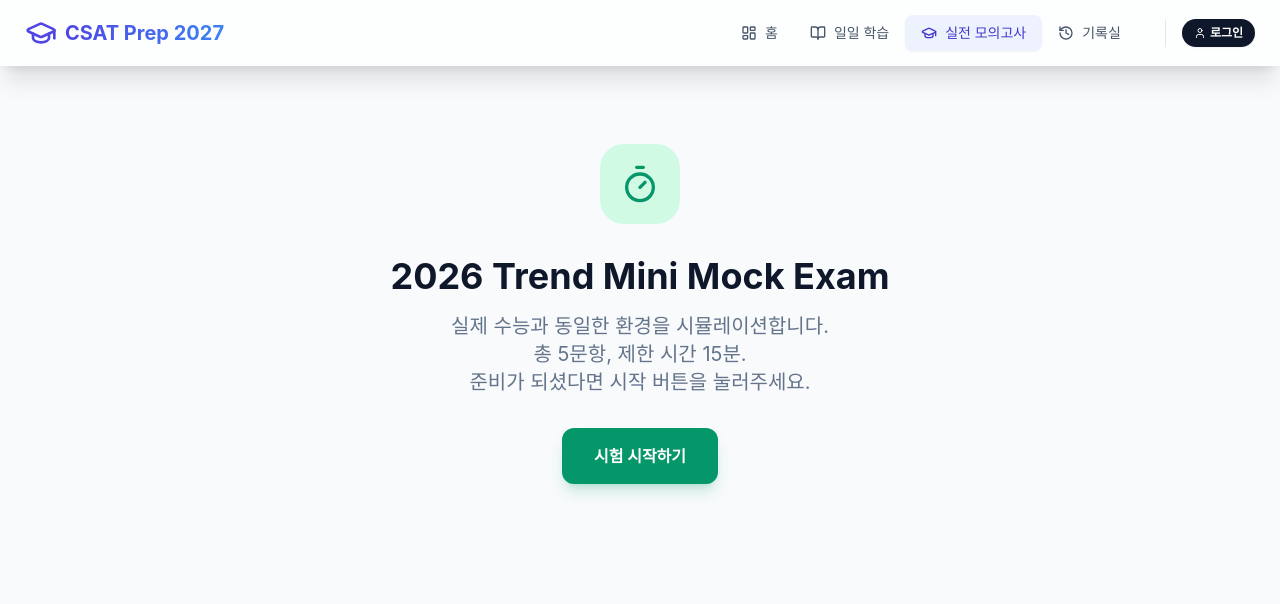
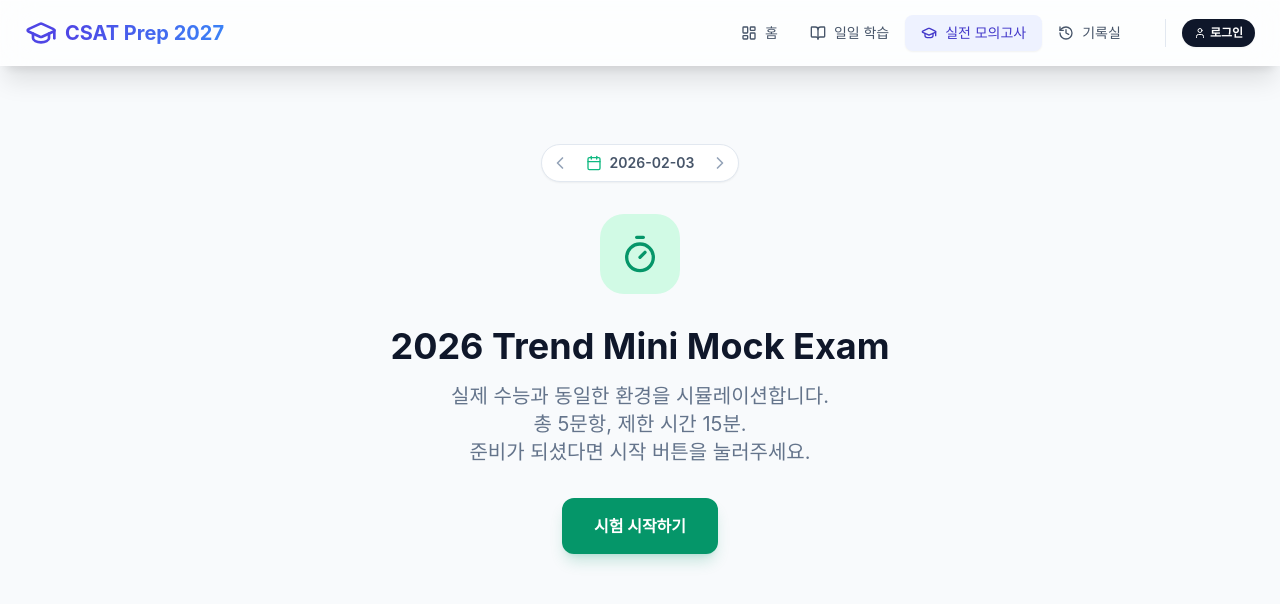
Before and after one commit to jb2jb2kr-dev/csat-prep-2027, a React (Vite) app in the folder csat-prep-2027/: page /mock in a window 1280 px wide. Shown: the top 604 px of the page. Built offline with nearby package versions, Linux system fonts and the light colour scheme.

Commit message:
Add date navigation to MockExam page

```diff
--- a/csat-prep-2027/src/pages/MockExam.tsx
+++ b/csat-prep-2027/src/pages/MockExam.tsx
@@ -1,6 +1,6 @@
 import { useState, useEffect } from 'react';
-import { useParams } from 'react-router-dom';
-import { Timer, CheckCircle, AlertCircle, PlayCircle, StopCircle } from 'lucide-react';
+import { useParams, useNavigate } from 'react-router-dom';
+import { Timer, CheckCircle, AlertCircle, PlayCircle, StopCircle, ChevronLeft, ChevronRight, Calendar } from 'lucide-react';
 import { dailyContent } from '../data/questions';
 import { PDFDownloadButton } from '../components/PDFDownloadButton';
 import { saveExamResult } from '../utils/storage';
@@ -11,11 +11,24 @@ import { clsx } from 'clsx';
 
 export const MockExam = () => {
     const { date } = useParams<{ date: string }>();
+    const navigate = useNavigate();
     const [examState, setExamState] = useState<'intro' | 'active' | 'finished'>('intro');
     const [timeLeft, setTimeLeft] = useState(1200); // 20 minutes for mini mock
     const [answers, setAnswers] = useState<Record<string, number>>({});
 
     const targetDate = date || "2026-02-03";
+
+    const handleDateChange = (days: number) => {
+        const currentDateObj = new Date(targetDate);
+        currentDateObj.setDate(currentDateObj.getDate() + days);
+
+        const year = currentDateObj.getFullYear();
+        const month = String(currentDateObj.getMonth() + 1).padStart(2, '0');
+        const day = String(currentDateObj.getDate()).padStart(2, '0');
+        const newDateStr = `${year}-${month}-${day}`;
+
+        navigate(`/mock/${newDateStr}`);
+    };
     const mockData = dailyContent[targetDate]?.mock;
 
     useEffect(() => {
@@ -82,6 +95,27 @@ export const MockExam = () => {
         <div className="min-h-screen pt-24 pb-12 px-6 max-w-4xl mx-auto">
             {examState === 'intro' && (
                 <div className="text-center pt-12">
+                    <div className="flex justify-center mb-8">
+                        <div className="flex items-center bg-white rounded-full shadow-sm border border-slate-200 px-1 py-1">
+                            <button
+                                onClick={() => handleDateChange(-1)}
+                                className="p-1 hover:bg-slate-100 rounded-full text-slate-400 hover:text-emerald-600 transition-colors"
+                            >
+                                <ChevronLeft className="w-5 h-5" />
+                            </button>
+                            <span className="mx-3 text-sm font-semibold text-slate-600 flex items-center gap-2 min-w-[100px] justify-center">
+                                <Calendar className="w-4 h-4 text-emerald-500" />
+                                {targetDate}
+                            </span>
+                            <button
+                                onClick={() => handleDateChange(1)}
+                                className="p-1 hover:bg-slate-100 rounded-full text-slate-400 hover:text-emerald-600 transition-colors"
+                            >
+                                <ChevronRight className="w-5 h-5" />
+                            </button>
+                        </div>
+                    </div>
+
                     <div className="inline-flex items-center justify-center w-20 h-20 rounded-3xl bg-emerald-100 text-emerald-600 mb-8">
                         <Timer className="w-10 h-10" />
                     </div>
```
